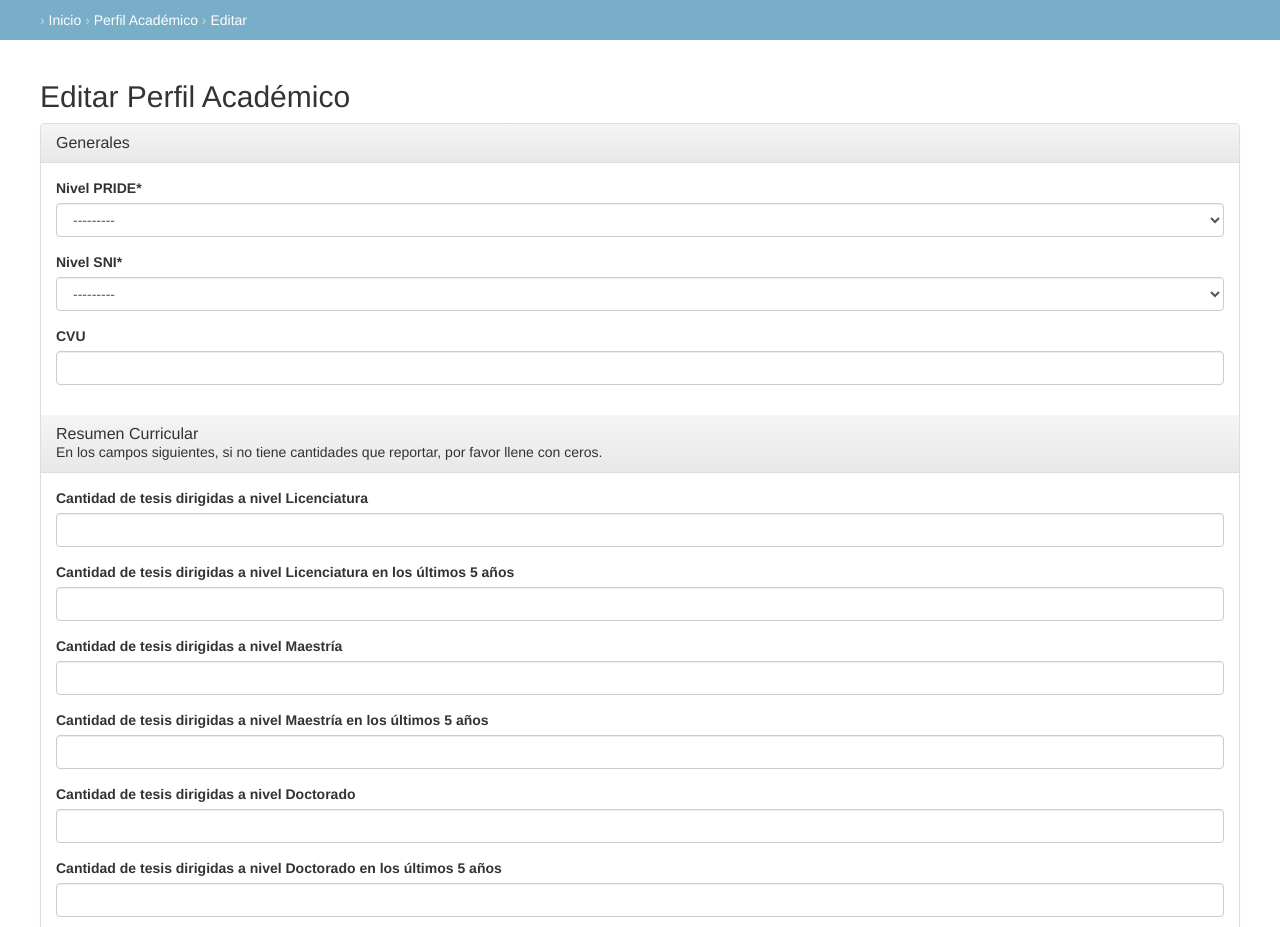
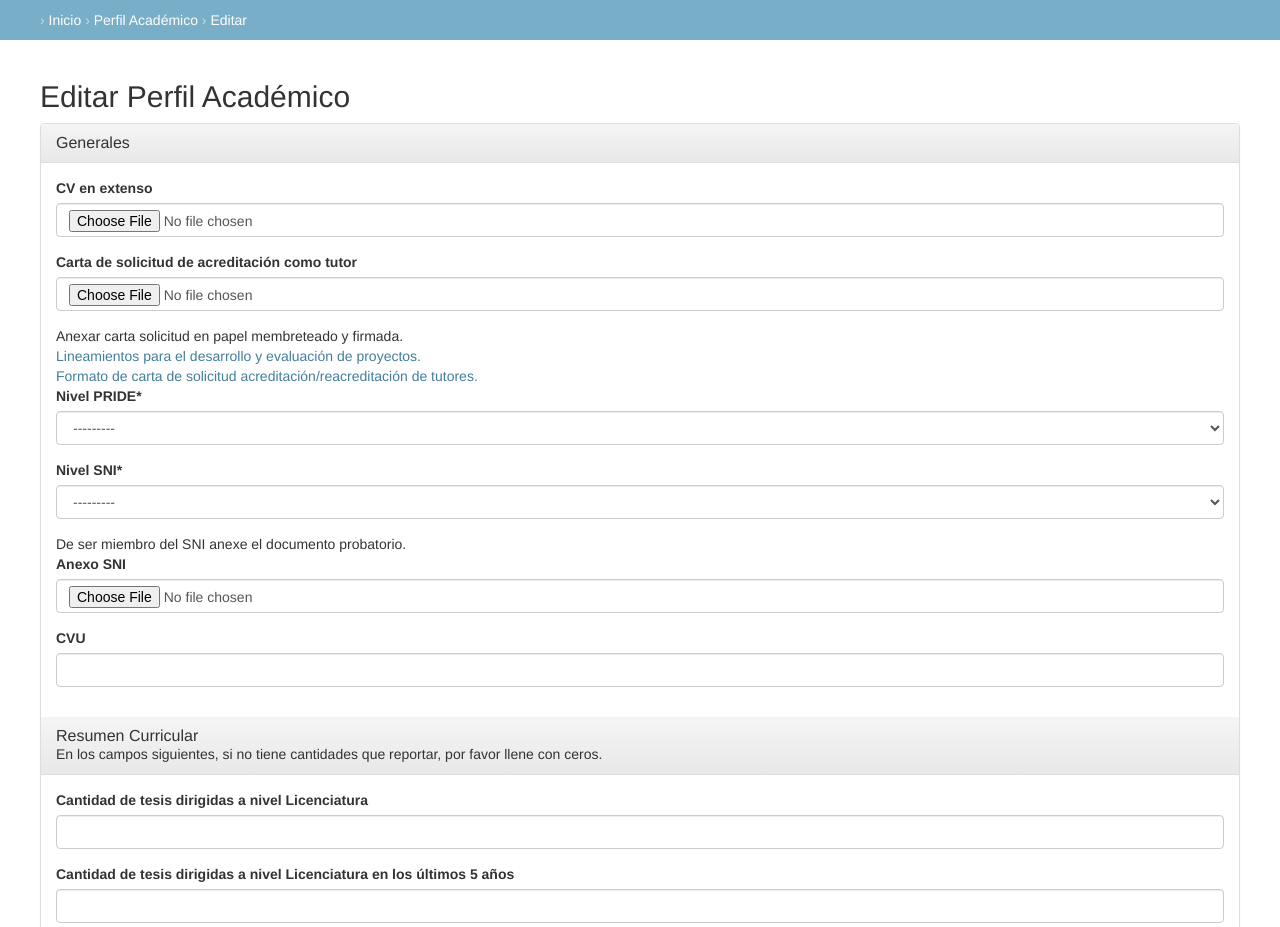
Before and after one commit to pcs-unam/siges, a Django app: page /inicio/academico/registro in a window 1280 px wide. Shown: the part 60-987 px from the top of the page. Run offline with Django 3.2, Linux system fonts and the light colour scheme; the visitor is signed in with stand-in values (Sample User, id 1); data that the repository does not hold is empty; parts of the project's set-up code (start-up, migrations or seed data) failed here and were passed over; some libraries are stand-ins or nearby versions.

Commit message:
per #98, #99, #100 anexos a perfil academico

```diff
--- a/posgradmin/posgradmin/forms.py
+++ b/posgradmin/posgradmin/forms.py
@@ -129,9 +129,18 @@ class AcademicoModelForm(forms.ModelForm):
             Div(Div(HTML("<h1 class='panel-title'>"
                          + u"Generales</h1>"),
                     Class="panel-heading"),
-                Div(Column('nivel_PRIDE',
-                           'nivel_SNI',
-                           'CVU',),
+                Div(
+                    Column(
+                        'anexo_CV',
+                        'anexo_solicitud',
+                        HTML(u"Anexar carta solicitud en papel membreteado y firmada. <br />"
+                             + u"<a href='https://github.com/sostenibilidad-unam/posgrado/files/2278987/Linemientos.para.proyectos.Posgrado.Ciencias.de.la.Sostenibilidad.pdf'>Lineamientos para el desarrollo y evaluación de proyectos.</a><br />"
+                             + u"<a href='https://github.com/sostenibilidad-unam/posgrado/files/2278991/Formato.carta.de.solicitud.acreditacion-reacreditacion.de.tutores.nvo.sistema.docx'>Formato de carta de solicitud acreditación/reacreditación de tutores.</a>"),
+                        'nivel_PRIDE',
+                        'nivel_SNI',
+                        HTML('De ser miembro del SNI anexe el documento probatorio.'),
+                        'anexo_SNI',
+                        'CVU',),
                     Class="panel-body"),
                 Div(HTML(u"<h1 class='panel-title'>Resumen Curricular</h1>"
                          + "En los campos siguientes, si no tiene cantidades "
--- a/posgradmin/posgradmin/models.py
+++ b/posgradmin/posgradmin/models.py
@@ -62,13 +62,18 @@ class Perfil(models.Model):
     titulo = models.CharField("Grado académico (e.g. Dr., Lic.)",
                               max_length=15, blank=True)
 
-    curp = models.CharField("CURP, en caso de ser extranjero(a) ingresar la palabra extranjero(a)", max_length=100)
-    rfc = models.CharField("RFC, en caso de ser extranjero(a) ingresar la palabra extranjero(a)", max_length=100)
+    curp = models.CharField("CURP, en caso de ser extranjero(a) "
+                            + "ingresar la palabra extranjero(a)",
+                            max_length=100)
+    rfc = models.CharField("RFC, en caso de ser extranjero(a) "
+                           + "ingresar la palabra extranjero(a)",
+                           max_length=100)
 
     telefono = models.CharField(max_length=100)
     telefono_movil = models.CharField(max_length=100, blank=True)
 
-    direccion1 = models.CharField("dirección del lugar de trabajo", max_length=150)
+    direccion1 = models.CharField("dirección del lugar de trabajo",
+                                  max_length=150)
 
     codigo_postal = models.PositiveSmallIntegerField(default=0)
 
@@ -189,11 +194,12 @@ class Estudiante(models.Model):
 
     estado = models.CharField(max_length=15,
                               default=u"vigente",
-                              choices=((u"graduado", u"graduado"),
-                                       (u"egresado", u"egresado"),
-                                       (u"vigente", u"vigente"),
-                                       (u"baja temporal", u"baja temporal"),
-                                       (u"baja definitiva", u"baja definitiva")))
+                              choices=(
+                                  (u"graduado", u"graduado"),
+                                  (u"egresado", u"egresado"),
+                                  (u"vigente", u"vigente"),
+                                  (u"baja temporal", u"baja temporal"),
+                                  (u"baja definitiva", u"baja definitiva")))
 
     fecha_baja = models.DateField(blank=True, null=True)
     motivo_baja = models.CharField(max_length=200,
@@ -461,8 +467,52 @@ class Comentario(models.Model):
         return u'%s por %s: "%s"' % (self.fecha, self.autor, self.comentario)
 
 
+def anexo_academico_CV_path(instance, filename):
+    return os.path.join(MEDIA_ROOT,
+                        'perfil-academico/%s/cv_%s' % (instance.id,
+                                                       filename))
+
+
+def anexo_academico_solicitud_path(instance, filename):
+    return os.path.join(MEDIA_ROOT,
+                        'perfil-academico/%s/solicitud_%s' % (instance.id,
+                                                              filename))
+
+
+def anexo_academico_SNI_path(instance, filename):
+    return os.path.join(MEDIA_ROOT,
+                        'perfil-academico/%s/sni_%s' % (instance.id,
+                                                        filename))
+
+
 class Academico(models.Model):
     user = models.OneToOneField(User, on_delete=models.CASCADE)
+
+    anexo_CV = models.FileField("CV en extenso",
+                                upload_to=anexo_academico_CV_path,
+                                blank=True, null=True)
+    anexo_solicitud = models.FileField(
+        "Carta de solicitud de acreditación como tutor",
+        upload_to=anexo_academico_solicitud_path,
+        blank=True, null=True)
+    anexo_SNI = models.FileField(
+        upload_to=anexo_academico_SNI_path,
+        blank=True, null=True)
+
+    def anexo_CV_url(self):
+        return "%s/perfil-academico/%s/%s" % (
+            MEDIA_URL, self.id,
+            os.path.basename(self.anexo_CV.path))
+
+    def anexo_solicitud_url(self):
+        return "%s/perfil-academico/%s/%s" % (
+            MEDIA_URL, self.id,
+            os.path.basename(self.anexo_solicitud.path))
+
+    def anexo_SNI_url(self):
+        return "%s/perfil-academico/%s/%s" % (
+            MEDIA_URL, self.id,
+            os.path.basename(self.anexo_SNI.path))
 
     nivel_PRIDE = models.CharField(max_length=15,
                                    choices=(('sin PRIDE', 'sin PRIDE'),
@@ -489,15 +539,16 @@ class Academico(models.Model):
 
     fecha_acreditacion = models.DateField(blank=True, null=True)
 
-    acreditacion = models.CharField(max_length=15,
-                                    choices=(('no acreditado', 'no acreditado'),
-                                             ('E', 'E'),
-                                             ('D', 'D'),
-                                             ('PD', 'PD'),
-                                             ('NPD', 'NPD'),
-                                             ('M', 'M'),
-                                             ('NPM', 'NPM'),
-                                             ('PM', 'PM')))
+    acreditacion = models.CharField(
+        max_length=15,
+        choices=(('no acreditado', 'no acreditado'),
+                 ('E', 'E'),
+                 ('D', 'D'),
+                 ('PD', 'PD'),
+                 ('NPD', 'NPD'),
+                 ('M', 'M'),
+                 ('NPM', 'NPM'),
+                 ('PM', 'PM')))
 
     solicitud = models.OneToOneField(Solicitud, on_delete=models.CASCADE,
                                      blank=True, null=True)
@@ -603,10 +654,12 @@ class Academico(models.Model):
                                   blank=True)
     proyectos_sostenibilidad = models.TextField(
         "Principales proyectos relacionados con "
-        + "ciencias de la sostenibilidad durante los últimos cinco años", blank=True)
+        + "ciencias de la sostenibilidad durante los últimos cinco años",
+        blank=True)
     proyectos_vigentes = models.TextField(
         "Proyectos vigentes en los que pueden "
-        + "participar alumnos del PCS. Incluya fechas de terminación.", blank=True)
+        + "participar alumnos del PCS. Incluya fechas de terminación.",
+        blank=True)
 
     # disponibilidad
     disponible_tutor = models.BooleanField(
@@ -633,6 +686,15 @@ class Academico(models.Model):
             return "Maestría"
 
     def resumen_completo(self):
+        if self.CVU == "":
+            return False
+        if self.anexo_CV == "":
+            return False
+        if self.anexo_solicitud == "":
+            return False
+        if self.nivel_SNI != "sin SNI":
+            if self.anexo_SNI == "":
+                return False
         if self.tesis_licenciatura == "":
             return False
         elif self.tesis_maestria == "":
@@ -669,11 +731,7 @@ class Academico(models.Model):
             return False
         elif self.libros_5 == "":
             return False
-        else:
-            return True
-
-    def actividad_completo(self):
-        if self.lineas == "":
+        elif self.lineas == "":
             return False
         elif self.palabras_clave == "":
             return False
@@ -772,27 +830,6 @@ class Academico(models.Model):
 
     class Meta:
         verbose_name_plural = "Académicos"
-
-
-class AnexoAcademico(models.Model):
-    academico = models.ForeignKey(Academico)
-    autor = models.ForeignKey(User)
-    fecha = models.DateTimeField(auto_now_add=True)
-    archivo = models.FileField(upload_to=anexo_path)
-
-    # def url(self):
-    #     return "%s/solicitudes/%s/%s" % (MEDIA_URL,
-    #                                      self.solicitud.id,
-    #                                      os.path.basename(self.archivo.path))
-
-    # def basename(self):
-    #     return os.path.basename(self.archivo.file.name)
-
-    # def __unicode__(self):
-    #     return u"[%s anexo a #%s por %s el %s]" % (self.basename(),
-    #                                                self.solicitud.id,
-    #                                                self.autor,
-    #                                                self.fecha)
 
 
 class Adscripcion(models.Model):
--- a/posgradmin/posgradmin/views.py
+++ b/posgradmin/posgradmin/views.py
@@ -176,8 +176,8 @@ class PerfilEditar(LoginRequiredMixin, UserPassesTestMixin, View):
                            'breadcrumbs': self.breadcrumbs})
 
 
-
-class PerfilAcademicoDetail(LoginRequiredMixin, UserPassesTestMixin, DetailView):
+class PerfilAcademicoDetail(LoginRequiredMixin, UserPassesTestMixin,
+                            DetailView):
     login_url = settings.APP_PREFIX + 'accounts/login/'
     template_name = "posgradmin/perfil_academico.html"
 
@@ -207,8 +207,6 @@ class PerfilAcademicoDetail(LoginRequiredMixin, UserPassesTestMixin, DetailView)
         return self.request.user
 
 
-
-
 class AcademicoRegistroView(LoginRequiredMixin, UserPassesTestMixin, View):
     login_url = settings.APP_PREFIX + 'accounts/login/'
 
@@ -217,8 +215,10 @@ class AcademicoRegistroView(LoginRequiredMixin, UserPassesTestMixin, View):
 
     form_class = forms.AcademicoModelForm
 
-    breadcrumbs = ((settings.APP_PREFIX + 'inicio/', 'Inicio'),
-                   (settings.APP_PREFIX + 'inicio/perfil-academico/', 'Perfil Académico'),
+    breadcrumbs = ((settings.APP_PREFIX + 'inicio/',
+                    'Inicio'),
+                   (settings.APP_PREFIX + 'inicio/perfil-academico/',
+                    'Perfil Académico'),
                    (settings.APP_PREFIX + 'inicio/academico/registro',
                     'Editar'))
 
@@ -248,6 +248,15 @@ class AcademicoRegistroView(LoginRequiredMixin, UserPassesTestMixin, View):
             a.CVU = request.POST[u'CVU']
             a.nivel_SNI = request.POST[u'nivel_SNI']
             a.nivel_PRIDE = request.POST[u'nivel_PRIDE']
+
+            if 'anexo_CV' in request.FILES:
+                a.anexo_CV = request.FILES['anexo_CV']
+
+            if 'anexo_solicitud' in request.FILES:
+                a.anexo_solicitud = request.FILES['anexo_solicitud']
+
+            if 'anexo_SNI' in request.FILES:
+                a.anexo_SNI = request.FILES['anexo_SNI']
 
             if request.POST['tesis_licenciatura'] != "":
                 a.tesis_licenciatura = request.POST['tesis_licenciatura']
@@ -477,7 +486,6 @@ class AsociacionAgregar(LoginRequiredMixin, View):
                            'breadcrumbs': self.breadcrumbs})
 
 
-
 class AdscripcionEliminar(LoginRequiredMixin, View):
     login_url = settings.APP_PREFIX + 'accounts/login/'
 
@@ -596,8 +604,6 @@ class CatedraSortableView(LoginRequiredMixin,
                           SortableListView):
     login_url = settings.APP_PREFIX + 'accounts/login/'
 
-
-
     def test_func(self):
         return True
 
```
Also changed, not shown: posgradmin/posgradmin/templates/posgradmin/inicio.html (+4 -16 lines), posgradmin/posgradmin/templates/posgradmin/perfil_academico.html (+32 -0 lines), posgradmin/posgradmin/templates/posgradmin/perfil_personal.html (+8 -0 lines).
